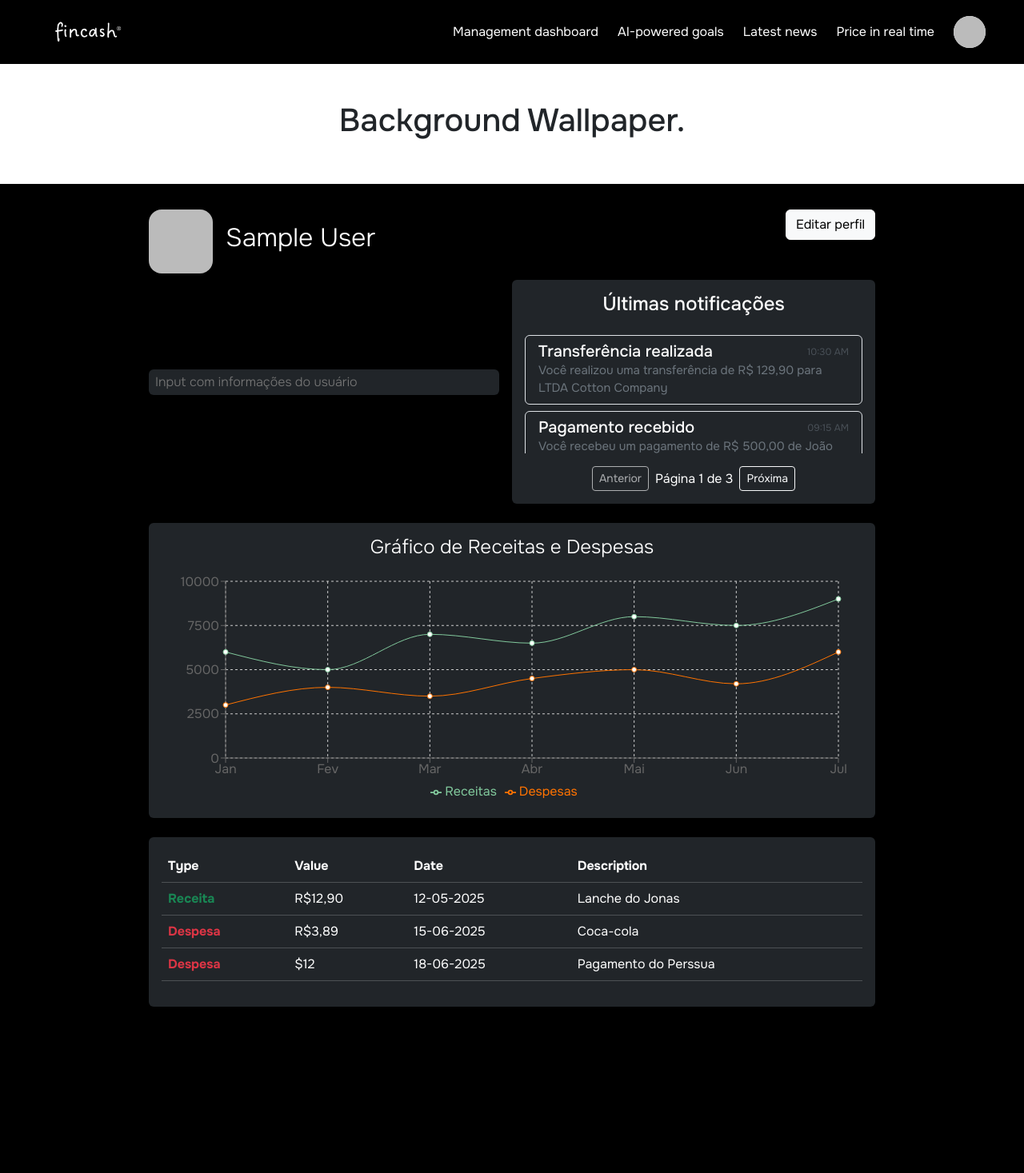
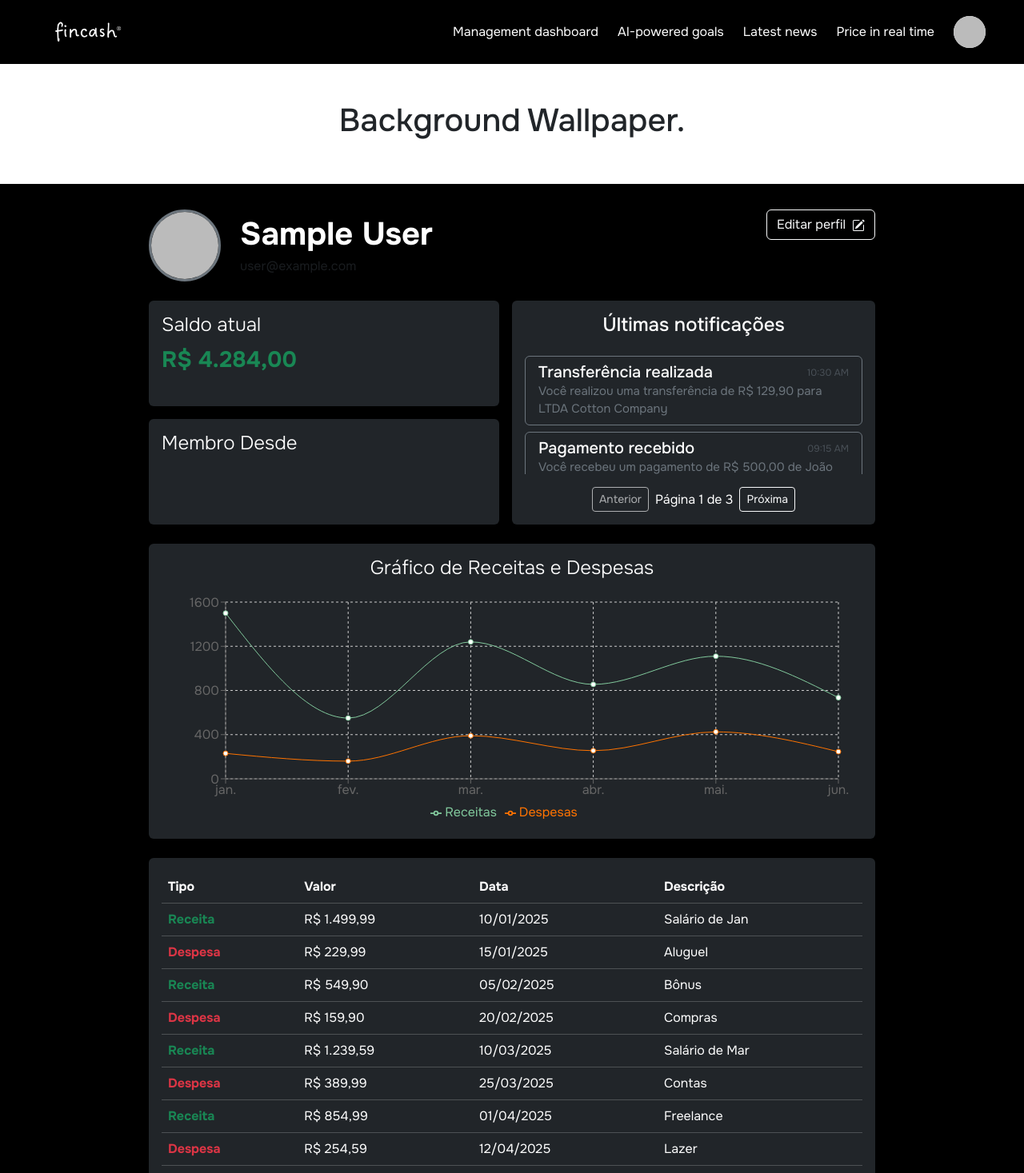
Before and after one commit to NEW-FINCASH/New-Fincash-Frontend, a React (Vite) app: page /account in a window 1280 px wide. Shown: the top 1467 px of the page at 80% size. Before the commit the page ends 1291 px from the top, so only its background shows below. Built offline with nearby package versions, Linux system fonts and the light colour scheme; no server answers; sample sign-in values are in the browser's storage.

Commit message:
style: refactor MeuGrafico component to accept dynamic data and update Account page with transaction handling and chart integration

```diff
--- a/src/components/MeuGrafico.tsx
+++ b/src/components/MeuGrafico.tsx
@@ -10,23 +10,18 @@ import {
   ResponsiveContainer
 } from 'recharts';
 
-// Seus novos dados com receitas e despesas
-const data = [
-  { name: 'Jan', receitas: 6000, despesas: 3000 },
-  { name: 'Fev', receitas: 5000, despesas: 4000 },
-  { name: 'Mar', receitas: 7000, despesas: 3500 },
-  { name: 'Abr', receitas: 6500, despesas: 4500 },
-  { name: 'Mai', receitas: 8000, despesas: 5000 },
-  { name: 'Jun', receitas: 7500, despesas: 4200 },
-  { name: 'Jul', receitas: 9000, despesas: 6000 },
-];
+// Defina a interface para as props do gráfico
+interface ChartProps {
+  data: { name: string; receitas: number; despesas: number }[];
+}
 
-function MeuGrafico() {
+// O componente agora recebe 'data' como prop
+function MeuGrafico({ data }: ChartProps) {
   return (
     <div style={{ width: '100%', height: 300 }}>
       <ResponsiveContainer>
         <LineChart
-          data={data}
+          data={data} // <-- Usamos a prop 'data' aqui
           margin={{
             top: 20,
             right: 30,
@@ -39,20 +34,18 @@ function MeuGrafico() {
           <YAxis />
           <Tooltip />
           <Legend />
-          {/* Linha para Receitas */}
           <Line
             type="monotone"
-            dataKey="receitas" // Chave para os dados de receita
-            stroke="#82ca9d"  // Cor verde para receita
+            dataKey="receitas"
+            stroke="#82ca9d"
             activeDot={{ r: 8 }}
-            name="Receitas" // Nome que aparecerá na Tooltip e Legenda
+            name="Receitas"
           />
-          {/* Linha para Despesas */}
           <Line
             type="monotone"
-            dataKey="despesas" // Chave para os dados de despesa
-            stroke="#ff7300"  // Cor laranja/vermelha para despesa
-            name="Despesas" // Nome que aparecerá na Tooltip e Legenda
+            dataKey="despesas"
+            stroke="#ff7300"
+            name="Despesas"
           />
         </LineChart>
       </ResponsiveContainer>
--- a/src/pages/Account.tsx
+++ b/src/pages/Account.tsx
@@ -6,6 +6,75 @@ import MeuGrafico from "../components/MeuGrafico";
 import '../App.css'
 
 export default function Account() {
+    // No componente Account.tsx, logo abaixo dos imports
+    // (Você pode querer mover isso para um arquivo de dados ou buscar de uma API real)
+    interface Transaction {
+    id: number;
+    type: 'Receita' | 'Despesa';
+    value: number;
+    date: string; // Ou um objeto Date se preferir manipular datas
+    description: string;
+    }
+
+    const userTransactions: Transaction[] = [
+    { id: 1, type: 'Receita', value: 1499.99, date: '2025-01-10', description: 'Salário de Jan' },
+    { id: 2, type: 'Despesa', value: 229.99, date: '2025-01-15', description: 'Aluguel' },
+    { id: 3, type: 'Receita', value: 549.90, date: '2025-02-05', description: 'Bônus' },
+    { id: 4, type: 'Despesa', value: 159.90, date: '2025-02-20', description: 'Compras' },
+    { id: 5, type: 'Receita', value: 1239.59, date: '2025-03-10', description: 'Salário de Mar' },
+    { id: 6, type: 'Despesa', value: 389.99, date: '2025-03-25', description: 'Contas' },
+    { id: 7, type: 'Receita', value: 854.99, date: '2025-04-01', description: 'Freelance' },
+    { id: 8, type: 'Despesa', value: 254.59, date: '2025-04-12', description: 'Lazer' },
+    { id: 9, type: 'Receita', value: 1109.89, date: '2025-05-08', description: 'Salário de Mai' },
+    { id: 10, type: 'Despesa', value: 424.89, date: '2025-05-19', description: 'Mercado' },
+    { id: 11, type: 'Receita', value: 734.59, date: '2025-06-03', description: 'Reembolso' },
+    { id: 12, type: 'Despesa', value: 245.59, date: '2025-06-17', description: 'Cinema' },
+    // ... adicione mais transações se quiser
+    ];
+
+    // ... dentro do componente Account()
+
+    // Calcula o saldo total
+    const currentBalance = userTransactions.reduce((total, transaction) => {
+    return transaction.type === 'Receita' ? total + transaction.value : total - transaction.value;
+    }, 0);
+
+    // Prepara os dados para o gráfico de Receitas e Despesas por Mês
+    const chartDataMap = new Map<string, { receitas: number, despesas: number }>();
+
+    userTransactions.forEach(transaction => {
+    const date = new Date(transaction.date);
+    const monthName = date.toLocaleString('pt-BR', { month: 'short' }); // Ex: Jan, Fev
+
+    if (!chartDataMap.has(monthName)) {
+        chartDataMap.set(monthName, { receitas: 0, despesas: 0 });
+    }
+
+    const monthData = chartDataMap.get(monthName)!;
+    if (transaction.type === 'Receita') {
+        monthData.receitas += transaction.value;
+    } else {
+        monthData.despesas += transaction.value;
+    }
+    });
+
+    // Converter o Map para um array de objetos para o Recharts
+    const chartData = Array.from(chartDataMap).map(([name, values]) => ({
+    name,
+    ...values
+    }));
+
+    // O Recharts espera os meses em ordem, então vamos ordenar
+    // Definindo a ordem dos meses
+    const monthOrder = ['jan', 'fev', 'mar', 'abr', 'mai', 'jun', 'jul', 'ago', 'set', 'out', 'nov', 'dez'];
+
+    chartData.sort((a, b) => {
+    const monthA = a.name.toLowerCase();
+    const monthB = b.name.toLowerCase();
+    return monthOrder.indexOf(monthA) - monthOrder.indexOf(monthB);
+    });
+
+    // ... (resto do seu código)
     // Dados de notificações (simulando várias notificações)
     const allNotificacoes = [
         {
@@ -118,23 +187,42 @@ export default function Account() {
               <img
                 src={user.photoURL ?? ""}
                 alt={user.displayName ?? "Usuário"}
-                  className="rounded-4 me-3"
-                  style={{ width: "80px", height: "80px", objectFit: "cover" }}
+                className="rounded-circle me-4"
+                style={{ width: "90px", height: "90px", objectFit: "cover", border: "3px solid #6c757d" }}
               />
-                <h1 className="ml-3 text-white fw-light fs-2">{user.displayName ?? "Usuário"}</h1>
+              <div>
+                <h1 className="text-white fw-bold mb-1">{user.displayName ?? "Usuário"}</h1>
+                <p className="text-muted mb-0">{user.email}</p>
               </div>
-              <button className="btn btn-light">Editar perfil<i className=""></i></button>
             </div>
-            <div className="d-flex justify-content-between align-items-start mt-2 w-100" style={{ height: '280px'}} >
-              <div className="d-flex flex-column justify-content-center align-items-center w-50 h-100 pe-3">
-                <input className="w-100 mb-4 bg-dark py-1 px-2 rounded border-0 text-white fw-light" type="" placeholder="Input com informações do usuário" />
+            <button className="btn btn-outline-light">
+              Editar perfil
+              <svg width="16" height="16" fill="currentColor" className="bi bi-pencil-square ms-2" viewBox="0 0 16 16">
+                <path d="M15.502 1.94a.5.5 0 0 1 0 .706L14.459 3.69l-2-2L13.502.646a.5.5 0 0 1 .707 0l1.293 1.293zm-1.75 2.456-2-2L4.939 9.21a.5.5 0 0 0-.121.196l-.805 2.414a.25.25 0 0 0 .316.316l2.414-.805a.5.5 0 0 0 .196-.12l6.813-6.814z"/>
+                <path fillRule="evenodd" d="M1 13.5A1.5 1.5 0 0 0 2.5 15h11a1.5 1.5 0 0 0 1.5-1.5v-6a.5.5 0 0 0-1 0v6a.5.5 0 0 1-.5.5h-11a.5.5 0 0 1-.5-.5v-11a.5.5 0 0 1 .5-.5H9a.5.5 0 0 0 0-1H2.5A1.5 1.5 0 0 0 1 2.5z"/>
+              </svg>
+            </button>
+          </div>
+          <div className="d-flex justify-content-between align-items-start mt-4 w-100" style={{ height: '280px'}} >
+            <div className="d-flex flex-column justify-content-start align-items-center w-50 h-100 pe-3">
+              <div className="bg-dark w-100 p-3 rounded" style={{ height: '50%'}}>
+                <h1 className="text-white fw-light fs-4">Saldo atual</h1>
+                {/* Exibe o saldo calculado dinamicamente */}
+                <p className={`fw-bold fs-3 m-0 ${currentBalance >= 0 ? 'text-success' : 'text-danger'}`}>
+                  R$ {currentBalance.toLocaleString('pt-BR', { minimumFractionDigits: 2, maximumFractionDigits: 2 })}
+                </p>
+              </div>
+              <div className="bg-dark w-100 mt-3 p-3 rounded" style={{ height: '50%'}}>
+                <h1 className="text-white fw-light fs-4">Membro Desde</h1>
+                <p className="text-white-50 m-0"></p>
+              </div>
             </div>
             <div className="w-50 h-100">
-                <div className="bg-dark w-100 rounded p-3 h-100 d-flex flex-column"> {/* Adicionado flex-column */}
-                  <h1 className="text-white fs-4 fw-medium text-center mb-3">Últimas notificações</h1> {/* Adicionado mb-3 */}
-                  <div className="flex-grow-1 overflow-auto"> {/* Para scroll se necessário */}
+              <div className="bg-dark w-100 rounded p-3 h-100 d-flex flex-column">
+                <h1 className="text-white fs-4 fw-medium text-center mb-3">Últimas notificações</h1>
+                <div className="flex-grow-1 overflow-auto notificacoes-scroll-area">
                   {currentNotificacoes.map((notificacao) => (
-                      <div key={notificacao.id} className="px-3 py-2 text-white border w-100 mt-2 rounded p-1"> {/* mt-2 para espaçamento */}
+                    <div key={notificacao.id} className="px-3 py-2 text-white border border-secondary w-100 mt-2 rounded p-1">
                       <div className="d-flex justify-content-between align-items-center">
                         <h1 className="fw-medium fs-5 m-0">{notificacao.titulo}</h1>
                         <p className="text-light-emphasis m-0" style={{ fontSize: "12px" }}>{notificacao.hora}</p>
@@ -143,10 +231,8 @@ export default function Account() {
                     </div>
                   ))}
                 </div>
-
-                  {/* --- Controles de Paginação --- */}
-                  {totalPages > 1 && ( // Exibir paginação apenas se houver mais de uma página
-                    <div className="d-flex justify-content-center align-items-center mt-3"> {/* mt-3 para espaçamento */}
+                {totalPages > 1 && (
+                  <div className="d-flex justify-content-center align-items-center mt-3">
                     <button
                       className="btn btn-sm btn-outline-light me-2"
                       onClick={handlePrevPage}
@@ -166,44 +252,38 @@ export default function Account() {
                     </button>
                   </div>
                 )}
-                  {/* ------------------------------- */}
               </div>
             </div>
           </div>
 
           <div className="bg-dark rounded text-white p-3 mt-4 d-flex flex-column align-items-center" style={{ width: '100%', height: ''}}>
             <h1 className="text-white fw-light fs-4">Gráfico de Receitas e Despesas</h1>
-              <MeuGrafico />
+            <MeuGrafico data={chartData} /> {/* <-- Passa os dados dinâmicos para o gráfico */}
           </div>
           <div className="bg-dark rounded text-white p-3 mt-4" style={{ width: '100%', height: '' }}>
             <table className="table table-dark table-hover">
               <thead>
                 <tr>
-                    <th scope="col">Type</th>
-                    <th scope="col">Value</th>
-                    <th scope="col">Date</th>
-                    <th scope="col">Description</th>
+                  <th scope="col">Tipo</th>
+                  <th scope="col">Valor</th>
+                  <th scope="col">Data</th>
+                  <th scope="col">Descrição</th>
                 </tr>
               </thead>
               <tbody>
-                  <tr>
-                    <th scope="row" className="text-success">Receita</th>
-                    <td>R$12,90</td>
-                    <td>12-05-2025</td>
-                    <td>Lanche do Jonas</td>
+                {/* Mapeia as transações para a tabela */}
+                {userTransactions.map((transaction) => (
+                  <tr key={transaction.id}>
+                    <th scope="row" className={transaction.type === 'Receita' ? 'text-success' : 'text-danger'}>
+                      {transaction.type}
+                    </th>
+                    <td>
+                      R$ {transaction.value.toLocaleString('pt-BR', { minimumFractionDigits: 2, maximumFractionDigits: 2 })}
+                    </td>
+                    <td>{new Date(transaction.date).toLocaleDateString('pt-BR')}</td>
+                    <td>{transaction.description}</td>
                   </tr>
-                  <tr>
-                    <th scope="row" className="text-danger">Despesa</th>
-                    <td>R$3,89</td>
-                    <td>15-06-2025</td>
-                    <td>Coca-cola</td>
-                  </tr>
-                  <tr>
-                    <th scope="row" className="text-danger">Despesa</th>
-                    <td>$12</td>
-                    <td>18-06-2025</td>
-                    <td>Pagamento do Perssua</td>
-                  </tr>
+                ))}
               </tbody>
             </table>
           </div>
```
Lines whose indentation alone changed are shown as unchanged.
